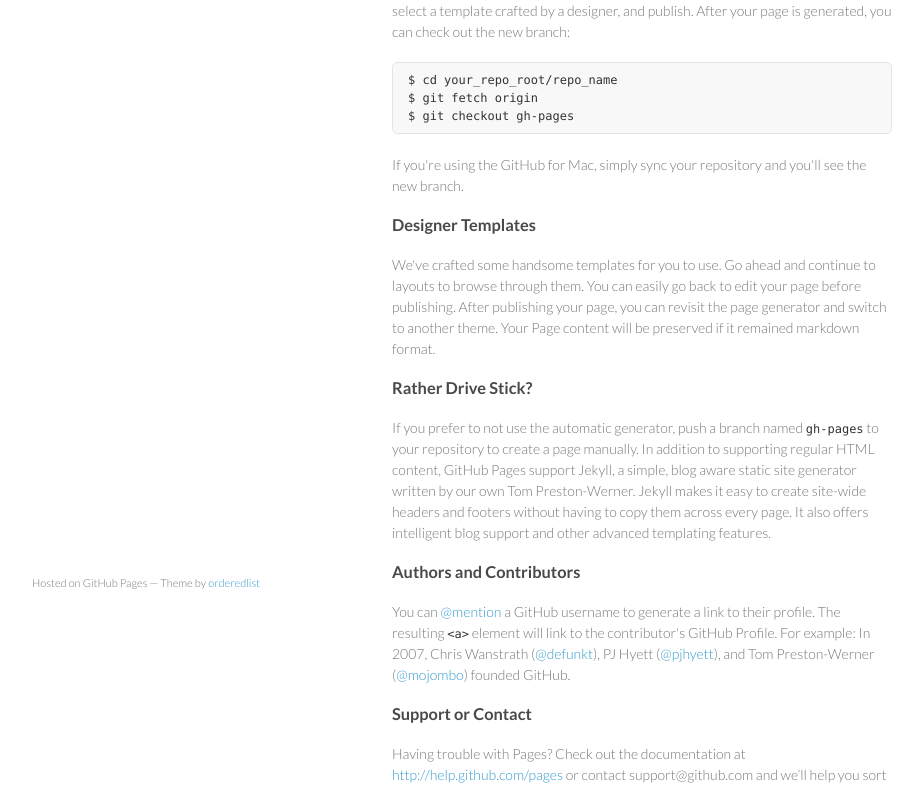
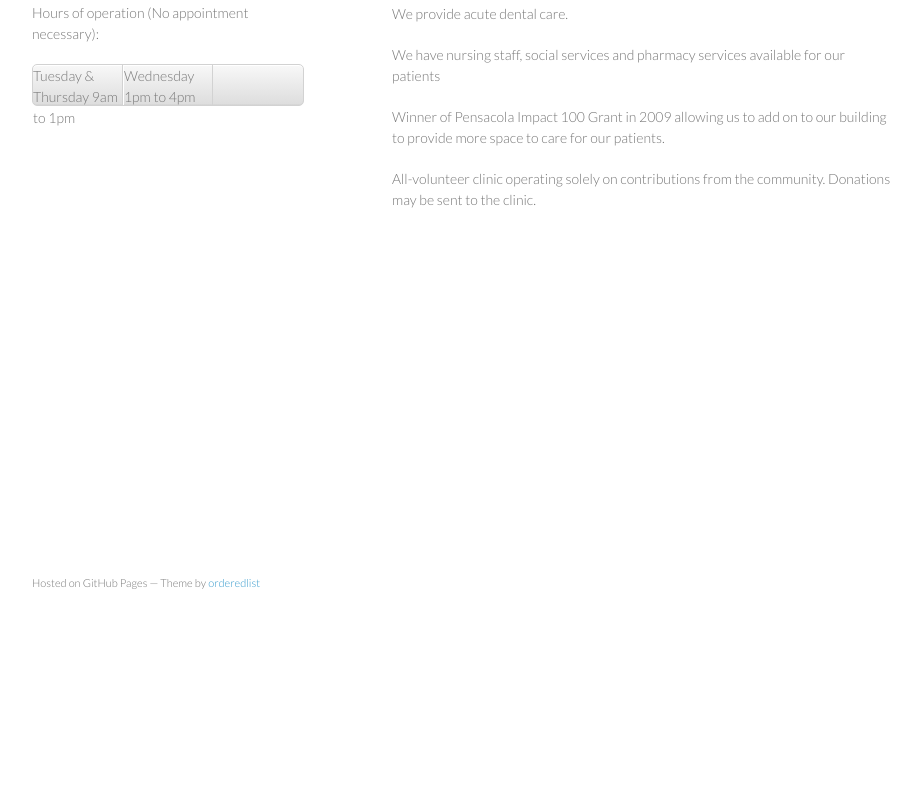
Before and after one commit to RyanS/St.-Joseph-s-medical-clinic, a plain HTML site: page index.html in a window 1280 px wide. Shown: the part 138-928 px from the top of the page, without its empty margins (178-1101 px from the left). After the commit the page ends 800 px from the top, so only its background shows below. Drawn offline with Linux system fonts and the light colour scheme.

Commit message:
Update index.html

```diff
--- a/index.html
+++ b/index.html
@@ -16,35 +16,21 @@
     <div class="wrapper">
       <header>
         <h1>St. Joseph's Medical Clinic</h1>
-        <p></p>
+        <p>Hours of operation (No appointment necessary):
+          <ul>
+            <li>Tuesday &amp; Thursday 9am to 1pm</li>
+            <li>Wednesday 1pm to 4pm</li>
+        </p>
       </header>
       <section>
-        <h3>Welcome to GitHub Pages.</h3>
 
-<p>This automatic page generator is the easiest way to create beautiful pages for all of your projects. Author your page content here using GitHub Flavored Markdown, select a template crafted by a designer, and publish. After your page is generated, you can check out the new branch:</p>
+<p>We have Primary Care physicians who have specialty skills in cardiology, neurology, dermatology, opthalmology, orthopedics, ENT, urology, surgery and pulmonary medicine.</p>
+<p>We provide acute dental care.</p>
+<p>We have nursing staff, social services and pharmacy services available for our patients</p>
+<p>Winner of Pensacola Impact 100 Grant in 2009 allowing us to add on to our building to provide more space to care for our patients.</p>
+<p>All-volunteer clinic operating solely on contributions from the community. Donations may be sent to the clinic.</p>
 
-<pre><code>$ cd your_repo_root/repo_name
-$ git fetch origin
-$ git checkout gh-pages
-</code></pre>
 
-<p>If you're using the GitHub for Mac, simply sync your repository and you'll see the new branch.</p>
-
-<h3>Designer Templates</h3>
-
-<p>We've crafted some handsome templates for you to use. Go ahead and continue to layouts to browse through them. You can easily go back to edit your page before publishing. After publishing your page, you can revisit the page generator and switch to another theme. Your Page content will be preserved if it remained markdown format.</p>
-
-<h3>Rather Drive Stick?</h3>
-
-<p>If you prefer to not use the automatic generator, push a branch named <code>gh-pages</code> to your repository to create a page manually. In addition to supporting regular HTML content, GitHub Pages support Jekyll, a simple, blog aware static site generator written by our own Tom Preston-Werner. Jekyll makes it easy to create site-wide headers and footers without having to copy them across every page. It also offers intelligent blog support and other advanced templating features.</p>
-
-<h3>Authors and Contributors</h3>
-
-<p>You can <a href="https://github.com/blog/821" class="user-mention">@mention</a> a GitHub username to generate a link to their profile. The resulting <code>&lt;a&gt;</code> element will link to the contributor's GitHub Profile. For example: In 2007, Chris Wanstrath (<a href="https://github.com/defunkt" class="user-mention">@defunkt</a>), PJ Hyett (<a href="https://github.com/pjhyett" class="user-mention">@pjhyett</a>), and Tom Preston-Werner (<a href="https://github.com/mojombo" class="user-mention">@mojombo</a>) founded GitHub.</p>
-
-<h3>Support or Contact</h3>
-
-<p>Having trouble with Pages? Check out the documentation at <a href="http://help.github.com/pages">http://help.github.com/pages</a> or contact support@github.com and we’ll help you sort it out.</p>
       </section>
       <footer>
         <p><small>Hosted on GitHub Pages &mdash; Theme by <a href="https://github.com/orderedlist">orderedlist</a></small></p>
```
